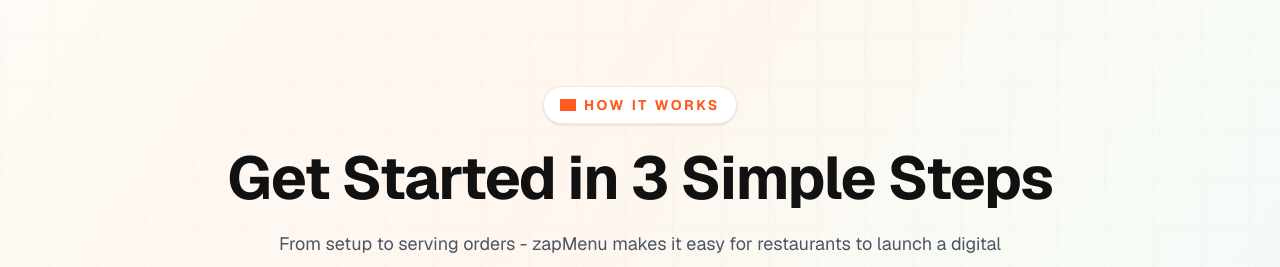
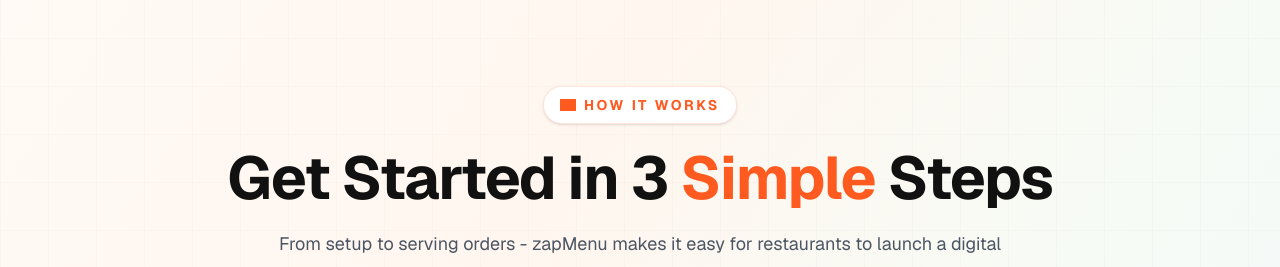
Before and after one commit to NimnaKs/zap-menu, a Next.js app: page / in a window 1280 px wide. Shown: the part 2060-2327 px from the top of the page. Built offline with nearby package versions, Linux system fonts and the light colour scheme; grey boxes are pictures that could not be loaded.

Commit message:
fix: update how it works icons and heading emphasis

```diff
--- a/app/page.tsx
+++ b/app/page.tsx
@@ -84,7 +84,7 @@
     step: "STEP 2",
     title: "Add Menu Items & Prices",
     text: "Add menu items, descriptions, images, and prices easily.",
-    icon: "lucide/burger",
+    icon: "lucide/clipboard-list",
   },
   {
     step: "STEP 3",
@@ -286,11 +286,11 @@
         <div className="relative mx-auto max-w-[1280px] px-4 sm:px-8 lg:px-10">
           <div className="mx-auto max-w-4xl text-center">
             <div className="inline-flex items-center gap-2 rounded-full border border-[#ff5a1f]/15 bg-white px-4 py-2 text-sm font-bold uppercase tracking-[0.18em] text-[#ff5a1f] shadow-sm">
-              <WebIcon name="lucide/zap" className="h-4 w-4" />
+              <WebIcon name="lucide/settings" className="h-4 w-4" />
               How It Works
             </div>
             <h2 className="mx-auto mt-6 max-w-4xl text-4xl font-bold tracking-tight text-[#111111] sm:text-5xl lg:text-6xl">
-              Get Started in 3 Simple Steps
+              Get Started in 3 <span className="text-[#ff5a1f]">Simple</span> Steps
             </h2>
             <p className="mx-auto mt-5 max-w-3xl text-lg leading-8 text-[#4b5563]">
               From setup to serving orders - zapMenu makes it easy for restaurants to launch a
```
